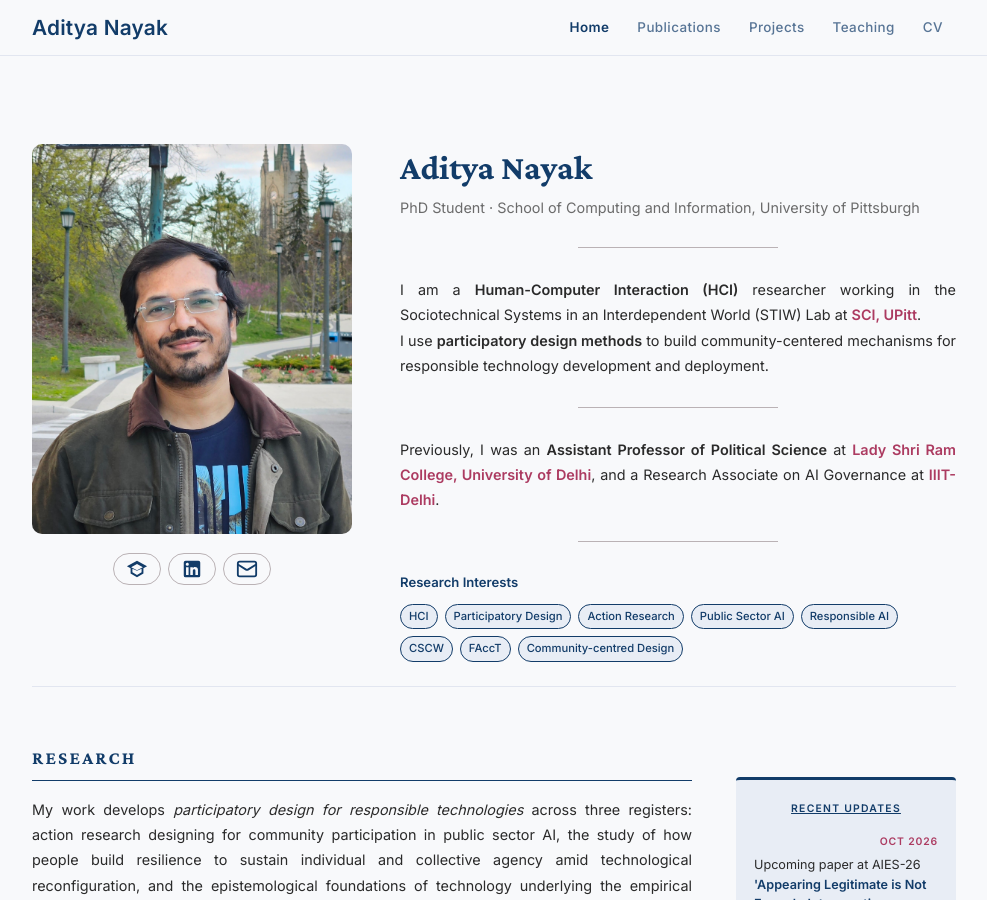
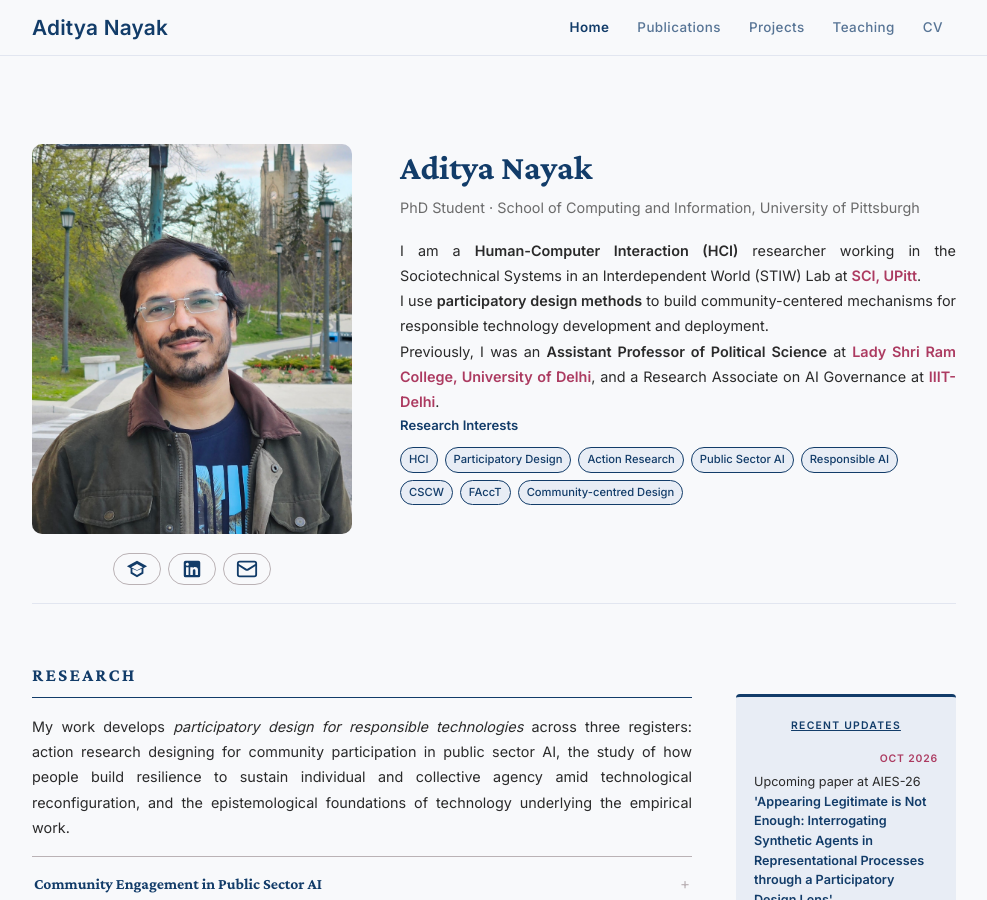
Before and after one commit to adityanayak-info/adityanayak-info.github.io, a Jekyll site: the page built from index.md, in a window 1280 px wide and 900 px high. Shown: the whole window, without its empty margins (146-1133 px from the left). Built offline with Jekyll 4.4.1, drawn with Linux system fonts in a browser that asks for light colours.

Commit message:
Remove horizontal rules from profile section
Removed unnecessary horizontal rules to improve layout.

```diff
--- a/_layouts/default.html
+++ b/_layouts/default.html
@@ -177,15 +177,15 @@
             <h1>Aditya Nayak</h1>
             <p class="profile-subtitle">PhD Student · School of Computing and Information, University of Pittsburgh</p>
 
-            <hr class="profile-rule">
+
 
             <p>I am a <strong>Human-Computer Interaction (HCI)</strong> researcher working in the Sociotechnical Systems in an Interdependent World (STIW) Lab at <a class="inst-link" href="https://www.sci.pitt.edu" target="_blank">SCI, UPitt</a>.<br>I use <strong>participatory design methods</strong> to build community-centered mechanisms for responsible technology development and deployment.</p>
 
-            <hr class="profile-rule">
+
 
             <p>Previously, I was an <strong>Assistant Professor of Political Science</strong> at <a class="inst-link" href="https://www.lsr.edu.in" target="_blank">Lady Shri Ram College, University of Delhi</a>, and a Research Associate on AI Governance at <a class="inst-link" href="https://www.iiitd.ac.in" target="_blank">IIIT-Delhi</a>. <!--I hold an M.Phil. from <a class="inst-link" href="https://www.jnu.ac.in" target="_blank">Jawaharlal Nehru University</a> with a thesis on "Artificial Intelligence and the Changing Forms of Work".--></p>
 
-            <hr class="profile-rule">
+
               <p style="font-size:0.82rem;font-weight:600;color:var(--navy);margin:0 0 6px;"><strong>Research Interests</strong></p>
               <div class="interest-tags">
                 <span class="interest-tag">HCI</span>
```
